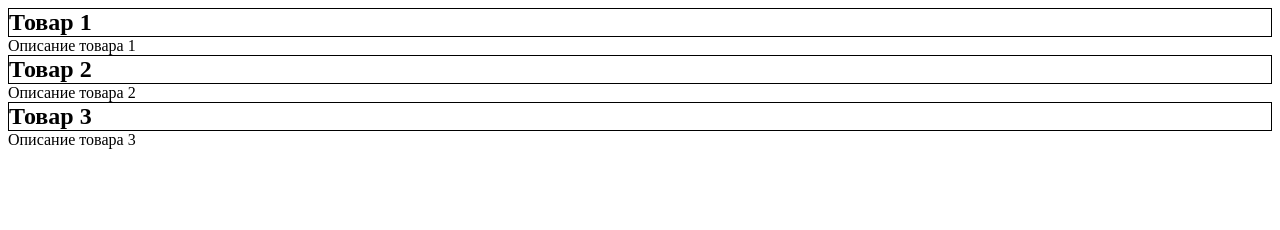
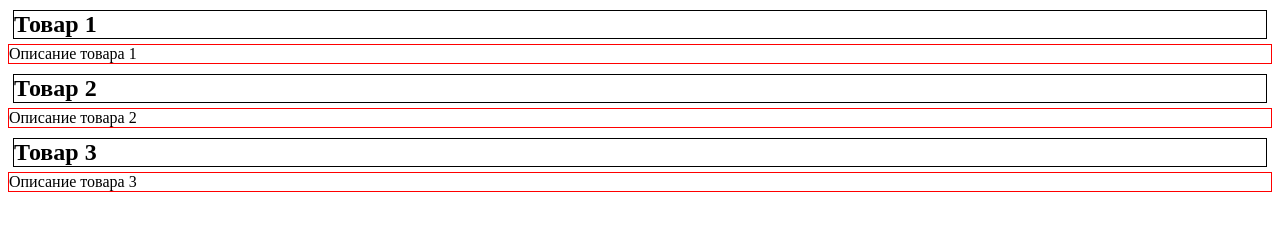
Before and after one commit to 4eckist/kurs-Michey, a plain HTML site: page 006/index.html in a window 1280 px wide. Drawn offline with Linux system fonts and the light colour scheme.

Commit message:
006 3 commit

```diff
--- a/006/style.css
+++ b/006/style.css
@@ -1,4 +1,8 @@
 .product-item__title {
-  margin: 0px;
+  margin: 5px;
+  margin-top: 10px;
   border: 1px solid #000;
 }
+.product-item__description {
+  border: 1px solid #f00;
+}
```
